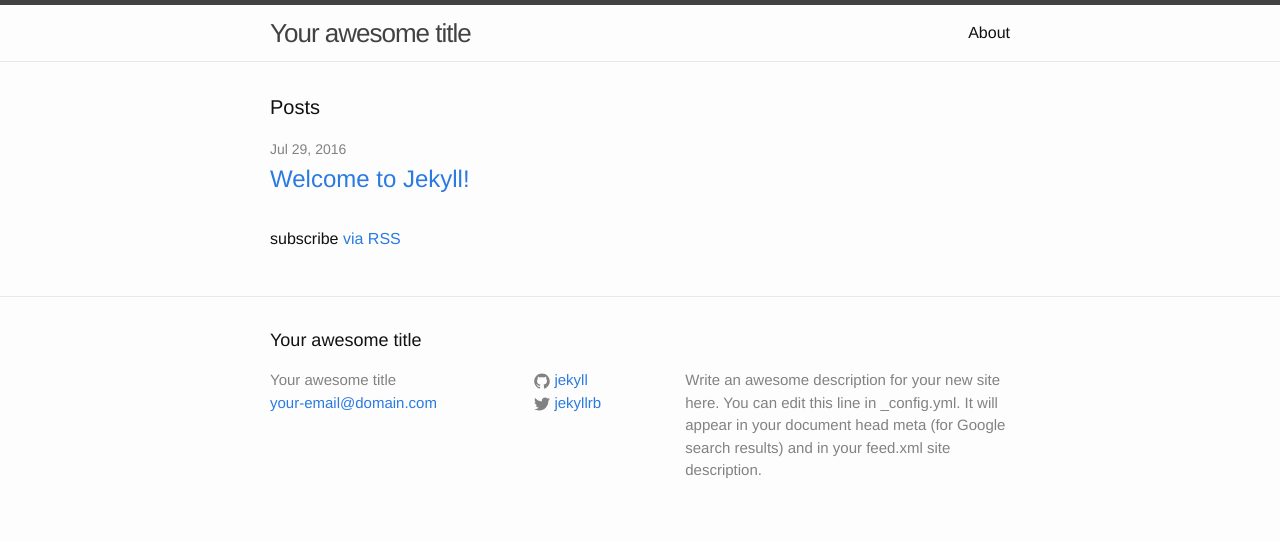
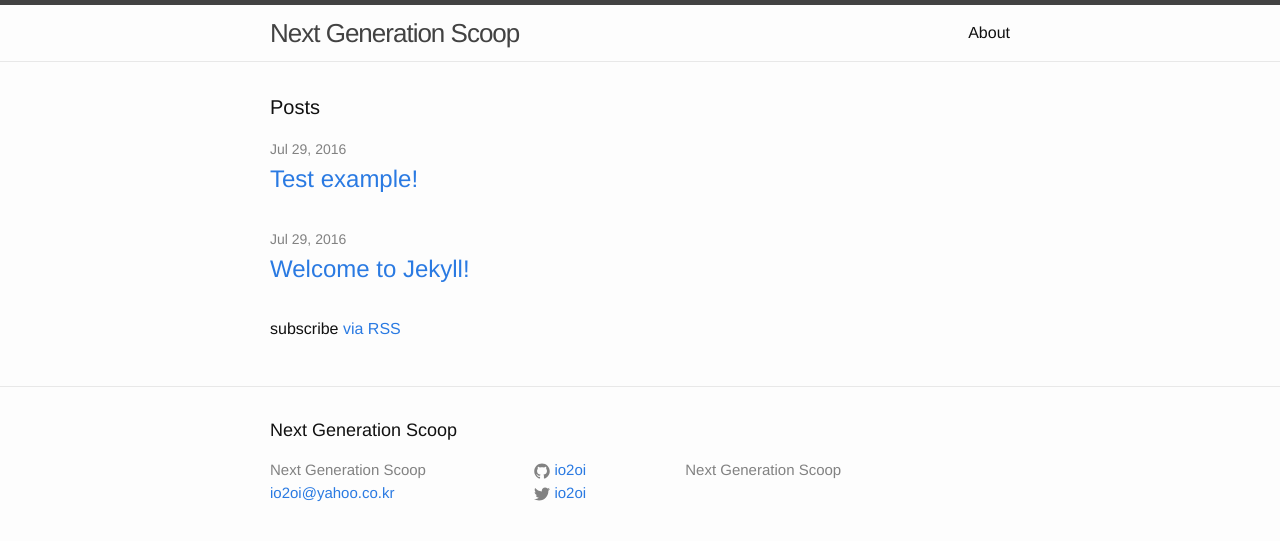
Before and after one commit to io2oi/io2oi.github.io, a Jekyll site: the page built from index.html, in a window 1280 px wide. Shown: the top 541 px of the page. Built offline with Jekyll 4.4.1, drawn with Linux system fonts in a browser that asks for light colours.

Commit message:
Add test example of my blog  Changes to be committed: 	modified:   _config.yml

```diff
--- a/_config.yml
+++ b/_config.yml
@@ -6,16 +6,16 @@
 # 'jekyll serve'. If you change this file, please restart the server process.
 
 # Site settings
-title: Your awesome title
-email: your-email@domain.com
+encoding: utf-8
+title: Next Generation Scoop
+email: io2oi@yahoo.co.kr
 description: > # this means to ignore newlines until "baseurl:"
-  Write an awesome description for your new site here. You can edit this
-  line in _config.yml. It will appear in your document head meta (for
-  Google search results) and in your feed.xml site description.
+  Next Generation Scoop
 baseurl: "" # the subpath of your site, e.g. /blog
-url: "http://yourdomain.com" # the base hostname & protocol for your site
-twitter_username: jekyllrb
-github_username:  jekyll
+url: "https://io2oi.github.io" # the base hostname & protocol for your site
+twitter_username: io2oi
+github_username:  io2oi
 
 # Build settings
 markdown: kramdown
+highlighter: rouge
```
Also changed, not shown: _posts/2016-07-30-exercise.markdown (added, +7 -0 lines).
